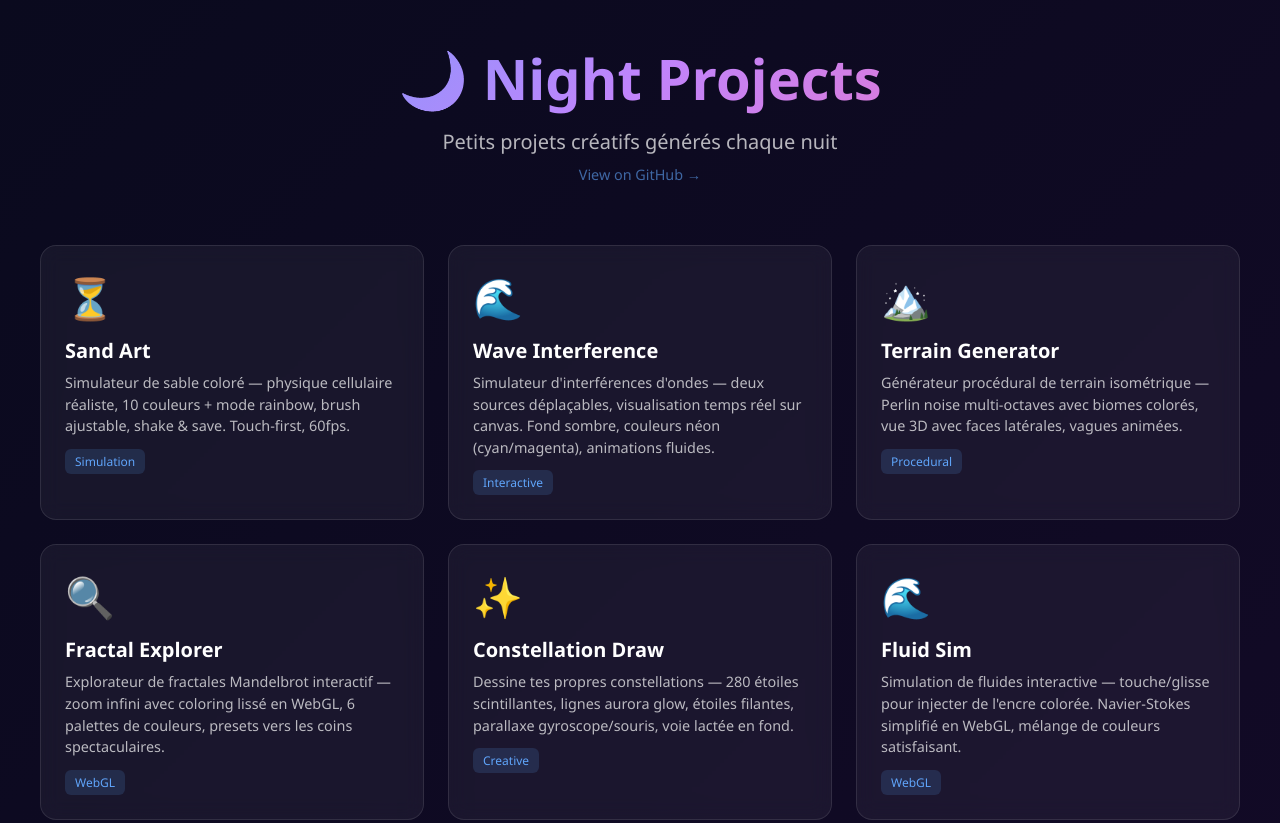
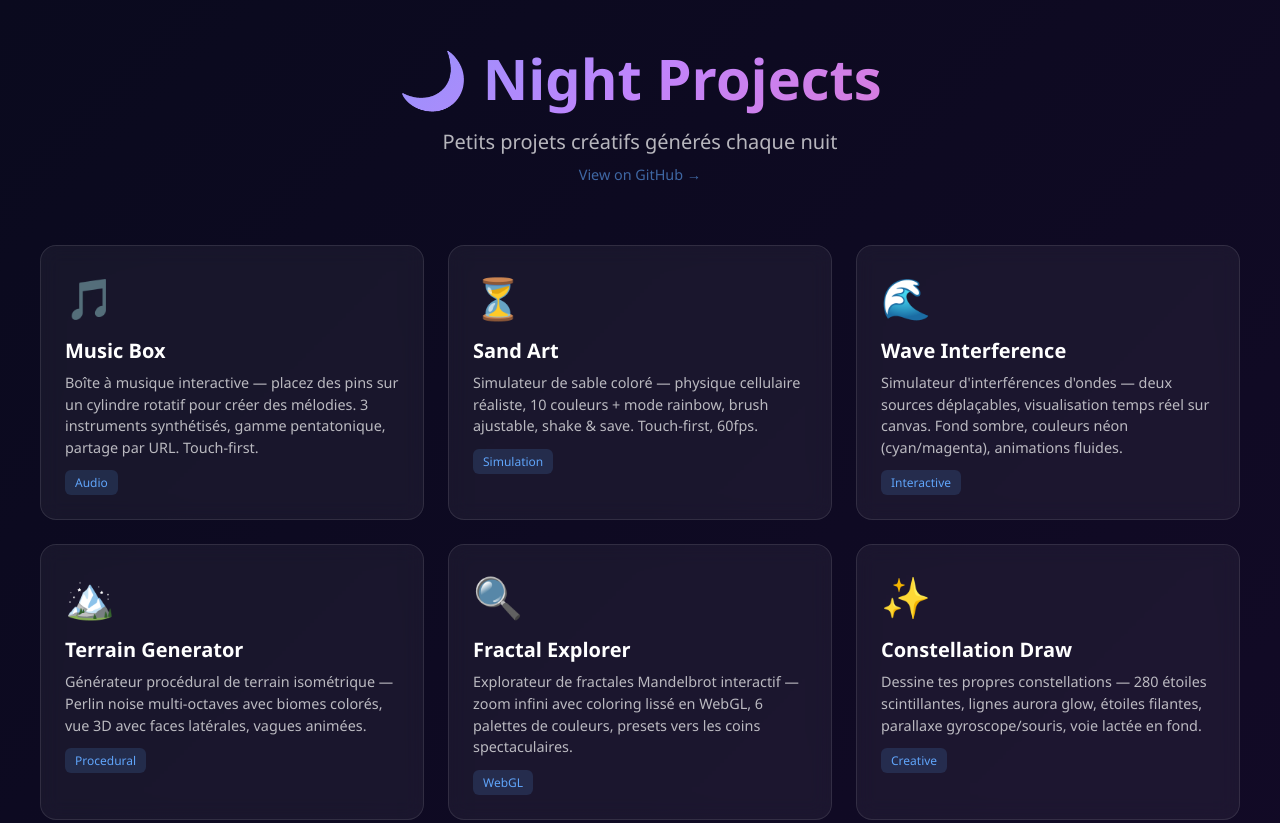
Before and after one commit to adrrr/night-projects, a plain HTML site: page index.html in a window 1280 px wide. Shown: the top 823 px of the page. Drawn offline with Linux system fonts and the light colour scheme.

Commit message:
docs: add music-box to homepage and README

```diff
--- a/index.html
+++ b/index.html
@@ -78,6 +78,13 @@ footer{
   </header>
 
   <div class="grid">
+    <a href="./music-box/" class="card">
+      <span class="card-icon">🎵</span>
+      <h2 class="card-title">Music Box</h2>
+      <p class="card-desc">Boîte à musique interactive — placez des pins sur un cylindre rotatif pour créer des mélodies. 3 instruments synthétisés, gamme pentatonique, partage par URL. Touch-first.</p>
+      <span class="card-tag">Audio</span>
+    </a>
+
     <a href="./sand-art/" class="card">
       <span class="card-icon">⏳</span>
       <h2 class="card-title">Sand Art</h2>
```
Also changed, not shown: README.md.
